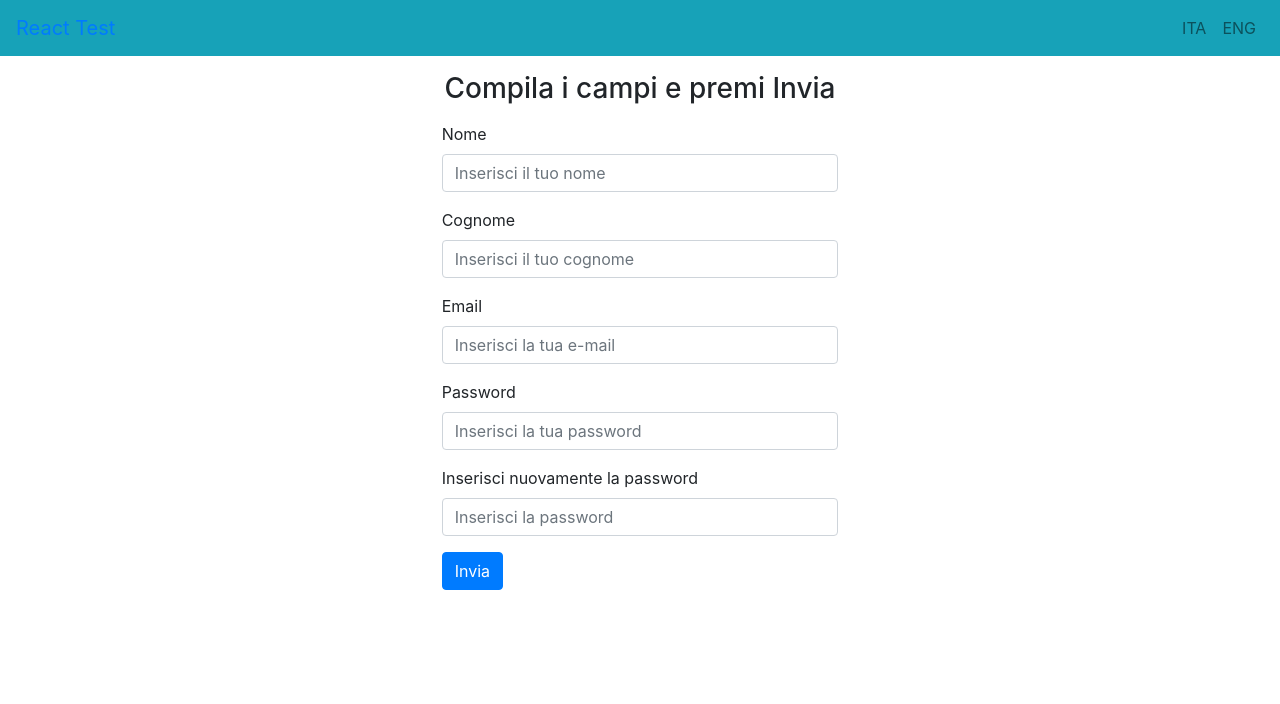
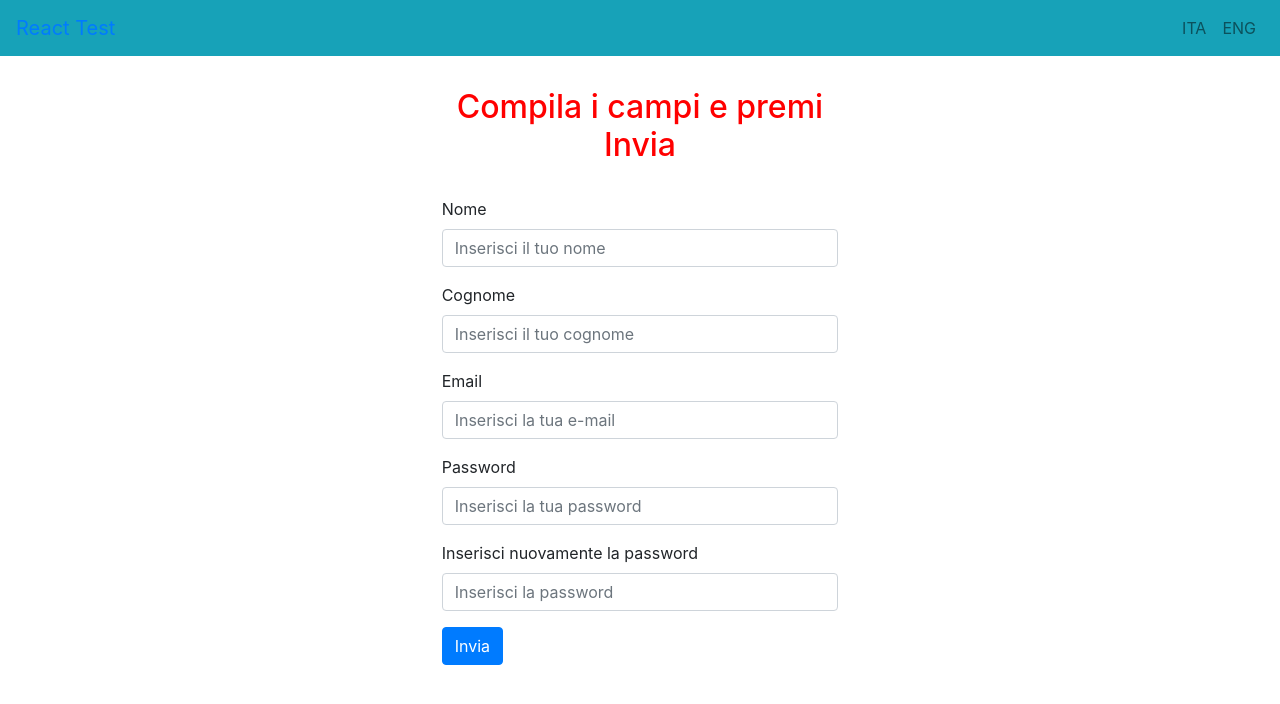
Before and after one commit to robertbarakat/react-test, a React (Create React App) app: page /signup in a window 1280 px wide. Shown: the top 704 px of the page. Built offline with nearby package versions, Linux system fonts and the light colour scheme.

Commit message:
Implementazione di un componente styled-components

```diff
--- a/src/components/HomeScreen.jsx
+++ b/src/components/HomeScreen.jsx
@@ -1,12 +1,13 @@
 import React from 'react';
 import { Col, Button } from 'reactstrap';
 import { Link } from 'react-router-dom';
+import StyledHeading2 from '../myStyledComponents';
 
 const HomeScreen = () => (
   <Col className="text-center">
-    <h2 className="mt-3">
+    <StyledHeading2>
       Buongiorno
-    </h2>
+    </StyledHeading2>
     <p className="mt-5">
       Se sei un utente registrato clicca sul pulsante accedi, altrimenti registrati
     </p>
--- a/src/containers/Profile.jsx
+++ b/src/containers/Profile.jsx
@@ -1,6 +1,7 @@
 import React, { Component } from 'react';
 import { Col } from 'reactstrap';
 import { connect } from 'react-redux';
+import StyledHeading2 from '../myStyledComponents';
 
 class Profile extends Component {
   constructor(props) {
@@ -20,12 +21,12 @@ class Profile extends Component {
     const { storage } = this.state;
     return (
       <Col xs={12} sm={{ size: 4, offset: 4 }}>
-        <h3 className="mt-3 mb-3 text-center">
+        <StyledHeading2>
           Buongiorno&nbsp;
           {storage.name}
           &nbsp;
           {storage.lastname}
-        </h3>
+        </StyledHeading2>
       </Col>
     );
   }
--- a/src/containers/SignIn.jsx
+++ b/src/containers/SignIn.jsx
@@ -5,6 +5,7 @@ import {
 import bcrypt from 'bcryptjs';
 import { withRouter } from 'react-router-dom';
 import { connect } from 'react-redux';
+import StyledHeading2 from '../myStyledComponents';
 
 class SignIn extends Component {
   constructor(props) {
@@ -38,9 +39,9 @@ class SignIn extends Component {
     const { invalidText } = this.state;
     return (
       <Col xs={12} sm={{ size: 4, offset: 4 }}>
-        <h3 className="mt-3 mb-3 text-center">
+        <StyledHeading2>
           Registrati
-        </h3>
+        </StyledHeading2>
         <Form>
           <FormGroup>
             <Label for="Email">Email</Label>
--- a/src/containers/SignUp.jsx
+++ b/src/containers/SignUp.jsx
@@ -7,6 +7,7 @@ import { bindActionCreators } from 'redux';
 import { connect } from 'react-redux';
 import { withRouter } from 'react-router-dom';
 import createProfile from '../actions/createProfile';
+import StyledHeading2 from '../myStyledComponents';
 
 class SignUp extends Component {
   constructor(props) {
@@ -70,9 +71,9 @@ class SignUp extends Component {
     } = this.state;
     return (
       <Col xs={12} sm={{ size: 4, offset: 4 }}>
-        <h3 className="mt-3 mb-3 text-center">
+        <StyledHeading2>
           Compila i campi e premi Invia
-        </h3>
+        </StyledHeading2>
         <Form>
           <FormGroup>
             <Label for="Name">Nome</Label>
--- /dev/null
+++ b/src/myStyledComponents.js
@@ -0,0 +1,10 @@
+import styled from 'styled-components';
+
+const StyledHeading2 = styled.h2`
+  text-align: center;
+  margin-top: 1em;
+  margin-bottom: 1em;
+  color: red;
+  `;
+
+export default StyledHeading2;
```
